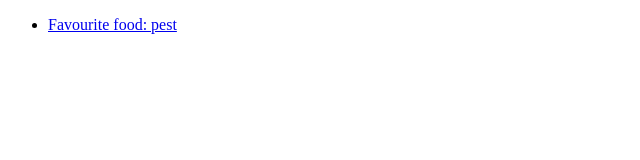
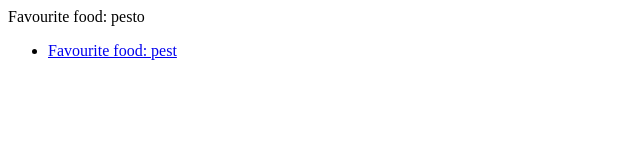
Before and after one commit to rjkviegas/notes_app, a website: page index.html in a window 1280 px wide. Shown: the whole page, without its empty margins (0-640 px from the left). Drawn offline with Linux system fonts and the light colour scheme.

Commit message:
testLoadContentForASingleNote PASSING

```diff
--- a/index.html
+++ b/index.html
@@ -15,6 +15,7 @@
 
   </head>
   <body>
+    <div id="single-note-display"></div>
     <div id="app">hello</div>
     <!-- <script> changeWelcome("welcome intrepid explorer");</script> -->
     <script src="lib/note-controller-model.js"></script>
--- a/lib/note-controller-model.js
+++ b/lib/note-controller-model.js
@@ -7,5 +7,15 @@
     var html = this.notelistview.noteListHTML();
     document.getElementById("app").innerHTML = html;
   }
+
+  NoteController.prototype.hashChangedListener = function() {
+    window.addEventListener('hashchange', showSingleNote);
+  }
+  var showSingleNote = function() {
+    document
+      .getElementById("single-note-display")
+      .innerHTML = "<div>Favourite food: pesto</div>";
+  }
   exports.NoteController = NoteController;
+  exports.showSingleNote = showSingleNote;
 })(this);
--- a/tests/note-controller-model-tests.js
+++ b/tests/note-controller-model-tests.js
@@ -31,9 +31,14 @@
     }
     var noteController = new NoteController(noteListDouble, NoteListViewClass);
     noteController.changeApp();
-    document.getElementById('app').click();
+    noteController.hashChangedListener();
 
-    assert.isTrue(document.getElementById("app").innerHTML === "<div>Favourite food: pesto</div>");
+    window.location.hash = '#notes/0';
+    const hashchange = new Event('hashchange')
+    window.dispatchEvent(hashchange);
+
+    console.log(document.getElementById("single-note-display").innerHTML);
+    assert.isTrue(document.getElementById("single-note-display").innerHTML === "<div>Favourite food: pesto</div>");
   }
 
   testNoteControllerIsAConstructor();
```
